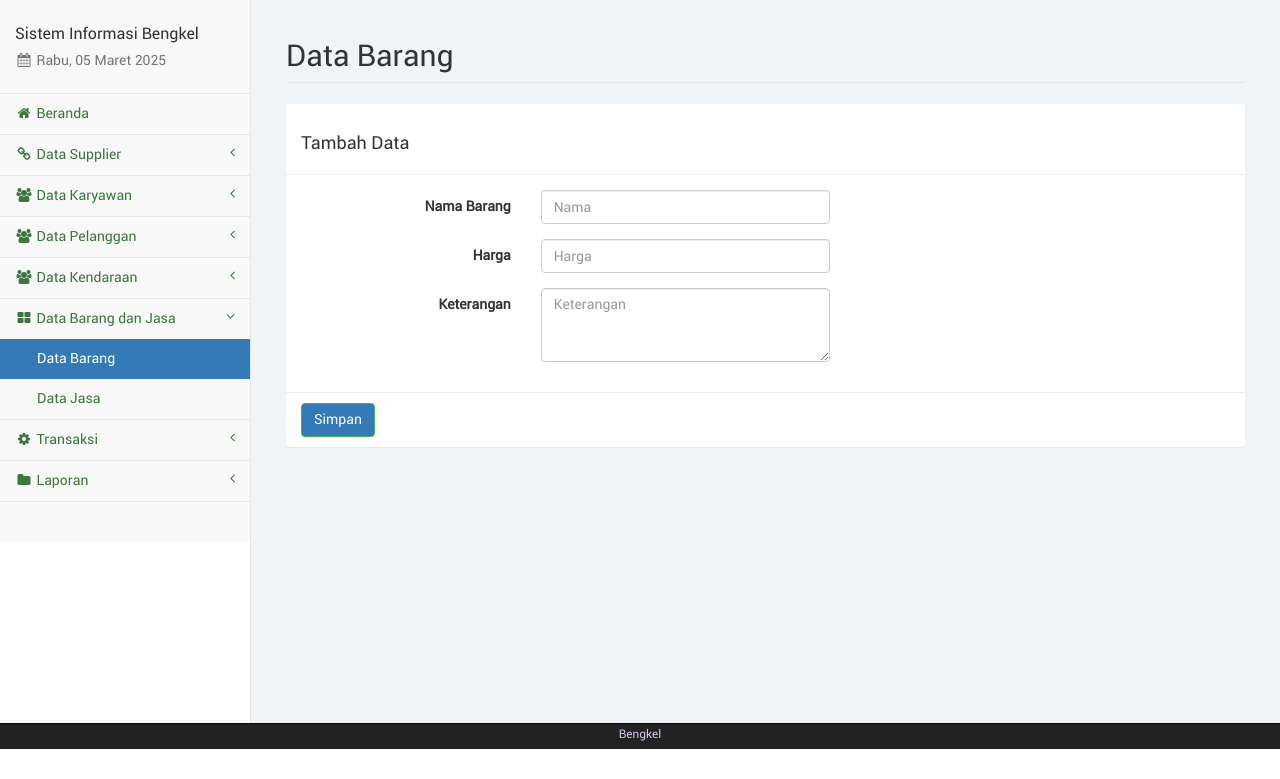
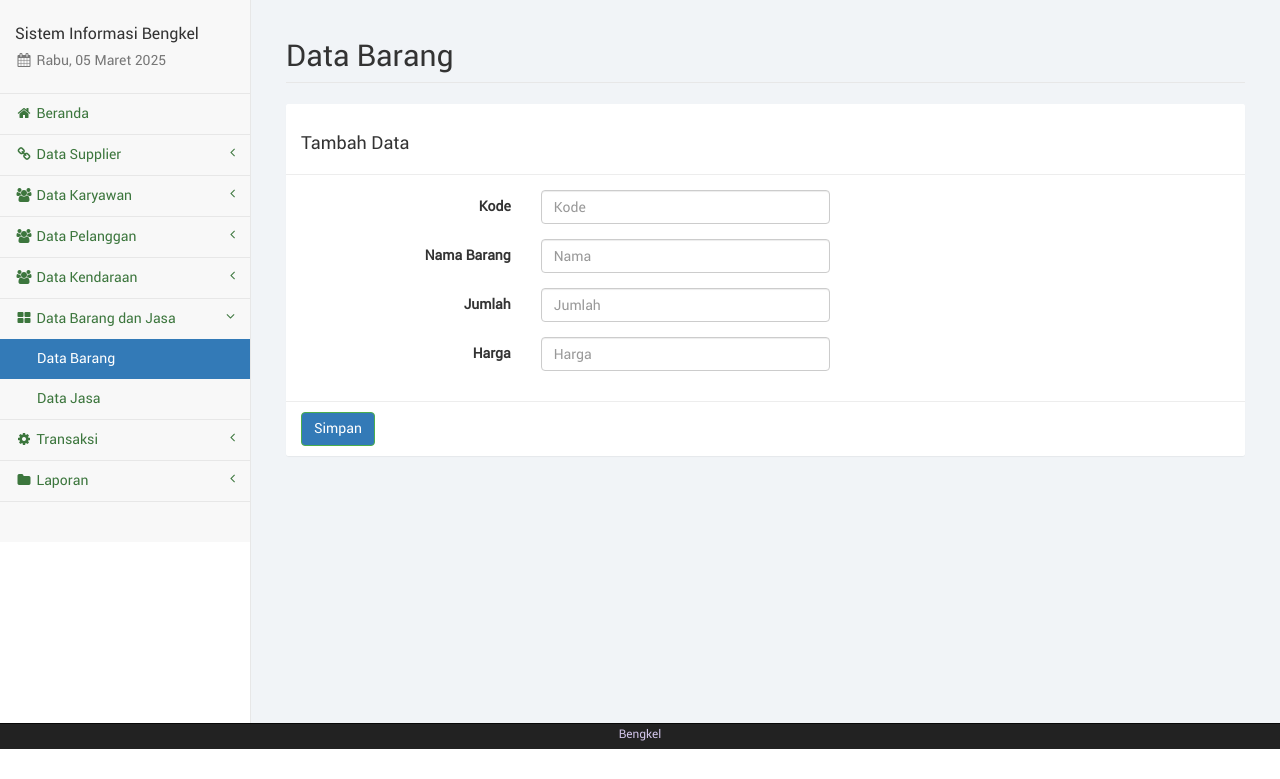
Before and after one commit to iyasmzn/pakustad_bengkel, a PHP site: page /barang_tambah.php in a window 1280 px wide. Shown: the part 51-830 px from the top of the page. Run offline with PHP 8.4, Linux system fonts and the light colour scheme; a user stored in the database is signed in; data comes from the database, SQL or seed files in the repository.

Commit message:
update barang & jasa

```diff
--- a/sibengkel/barang.php
+++ b/sibengkel/barang.php
@@ -32,21 +32,23 @@ include("dist/function/format_rupiah.php");
 							<thead>
 								<tr>
 									<th width="1%">No</th>
+									<th width="10%">Kode</th>
 									<th width="10%">Nama</th>
 									<th width="5%">Stok</th>
 									<th width="10%">Harga</th>
-									<th width="10%">Keterangan</th>
+									<!-- <th width="10%">Keterangan</th> -->
 									<th width="10%">Opsi</th>
 								</tr>
 							</thead>
 							<tbody>
 								<?php
 								$i = 1;
-								$sql = "SELECT * FROM sparepart WHERE jenis='barang' ORDER BY nama ASC";
+								$sql = "SELECT * FROM sparepart ORDER BY nama ASC";
 								$ress = mysqli_query($conn, $sql);
 								while ($data = mysqli_fetch_array($ress)) {
 									echo '<tr>';
 									echo '<td class="text-center">' . $i . '</td>';
+									echo '<td class="text-center">' . $data['kode'] . '</td>';
 									echo '<td class="text-center">' . $data['nama'] . '</td>';
 									echo '<td class="text-center">' . $data['jumlah'] . '</td>';
 									echo '<td class="text-center">' . format_rupiah($data['harga']) . '</td>';
--- a/sibengkel/barang_insert.php
+++ b/sibengkel/barang_insert.php
@@ -2,11 +2,11 @@
 include("sess_check.php");
 
 $id = $sess_admid;
+$kode = $_POST['kode'];
 $nama = $_POST['nama'];
 $harga = $_POST['harga'];
-$keterangan = $_POST['keterangan'];
-$jns = "barang";
-$jumlah = "0";
+// $keterangan = $_POST['keterangan'];
+$jumlah = $_POST['jumlah'];
 
 $sql = "INSERT INTO sparepart(nama,jumlah,harga,kode)
 		  VALUES('$nama','$jumlah','$harga','$kode')";
--- a/sibengkel/barang_stok.php
+++ b/sibengkel/barang_stok.php
@@ -76,7 +76,7 @@ $pagetitle = str_replace(" ", "_", $pagedesc)
 					<tr>
 						<th width="1%">No</th>
 						<th width="10%">Nama</th>
-						<th width="5%">Stok</th>
+						<th width="5%">Jumlah</th>
 					</tr>
 				</thead>
 				<tbody>
--- a/sibengkel/barang_tambah.php
+++ b/sibengkel/barang_tambah.php
@@ -24,12 +24,26 @@
 			<div class="col-lg-12">
 				<form class="form-horizontal" action="barang_insert.php" method="POST" enctype="multipart/form-data">
 					<div class="panel panel-default">
-								<div class="panel-heading"><h3>Tambah Data</h3></div>
+						<div class="panel-heading">
+							<h3>Tambah Data</h3>
+						</div>
 						<div class="panel-body">
+							<div class="form-group">
+								<label class="control-label col-sm-3">Kode</label>
+								<div class="col-sm-4">
+									<input type="text" name="kode" class="form-control" placeholder="Kode" required>
+								</div>
+							</div>
 							<div class="form-group">
 								<label class="control-label col-sm-3">Nama Barang</label>
 								<div class="col-sm-4">
 									<input type="text" name="nama" class="form-control" placeholder="Nama" required>
+								</div>
+							</div>
+							<div class="form-group">
+								<label class="control-label col-sm-3">Jumlah</label>
+								<div class="col-sm-4">
+									<input type="number" name="jumlah" min="0" class="form-control" placeholder="Jumlah" required>
 								</div>
 							</div>
 							<div class="form-group">
@@ -38,12 +52,12 @@
 									<input type="number" name="harga" min="0" class="form-control" placeholder="Harga" required>
 								</div>
 							</div>
-									<div class="form-group">
+							<!-- <div class="form-group">
 								<label class="control-label col-sm-3">Keterangan</label>
 								<div class="col-sm-4">
 									<textarea name="keterangan" class="form-control" placeholder="Keterangan" rows="3" required></textarea>
 								</div>
-									</div>
+							</div> -->
 						</div>
 						<div class="panel-footer">
 							<button type="submit" name="simpan" class="btn btn-success">Simpan</button>
--- a/sibengkel/barang_update.php
+++ b/sibengkel/barang_update.php
@@ -6,11 +6,12 @@ if (isset($_POST['perbarui'])) {
 	$nama = $_POST['nama'];
 	$harga = $_POST['harga'];
 	$brg = $_POST['kode'];
+	$jumlah = $_POST['jumlah'];
 
 	$sql = "UPDATE sparepart SET
 				nama='" . $nama . "',
 				harga='" . $harga . "',
-				keterangan='" . $keterangan . "'
+				jumlah='" . $jumlah . "'
 				WHERE kode='" . $brg . "'";
 	$ress = mysqli_query($conn, $sql);
 	header("location: barang.php?act=update&msg=success");
--- a/sibengkel/jasa.php
+++ b/sibengkel/jasa.php
@@ -48,7 +48,7 @@ include("dist/function/format_rupiah.php");
 									echo '<td class="text-center">' . $i . '</td>';
 									echo '<td class="text-center">' . $data['jenis'] . '</td>';
 									echo '<td class="text-center">' . format_rupiah($data['harga']) . '</td>';
-									// echo '<td class="text-center">'. $data['keterangan'] .'</td>';
+									echo '<td class="text-center"></td>';
 									echo '<td class="text-center">
 													  <a href="jasa_edit.php?js=' . $data['id'] . '" class="btn btn-warning btn-xs">Edit</a>'; ?>
 									<a href="jasa_hapus.php?js=<?php echo $data['id']; ?>" onclick="return confirm('Apakah anda yakin akan menghapus <?php echo $data['jenis']; ?>?');" class="btn btn-danger btn-xs">Hapus</a></td>
```
Also changed, not shown: sibengkel/barang_edit.php (+8 -2 lines), sibengkel/jasa_tambah.php (+6 -4 lines). Lines whose indentation alone changed are shown as unchanged.
